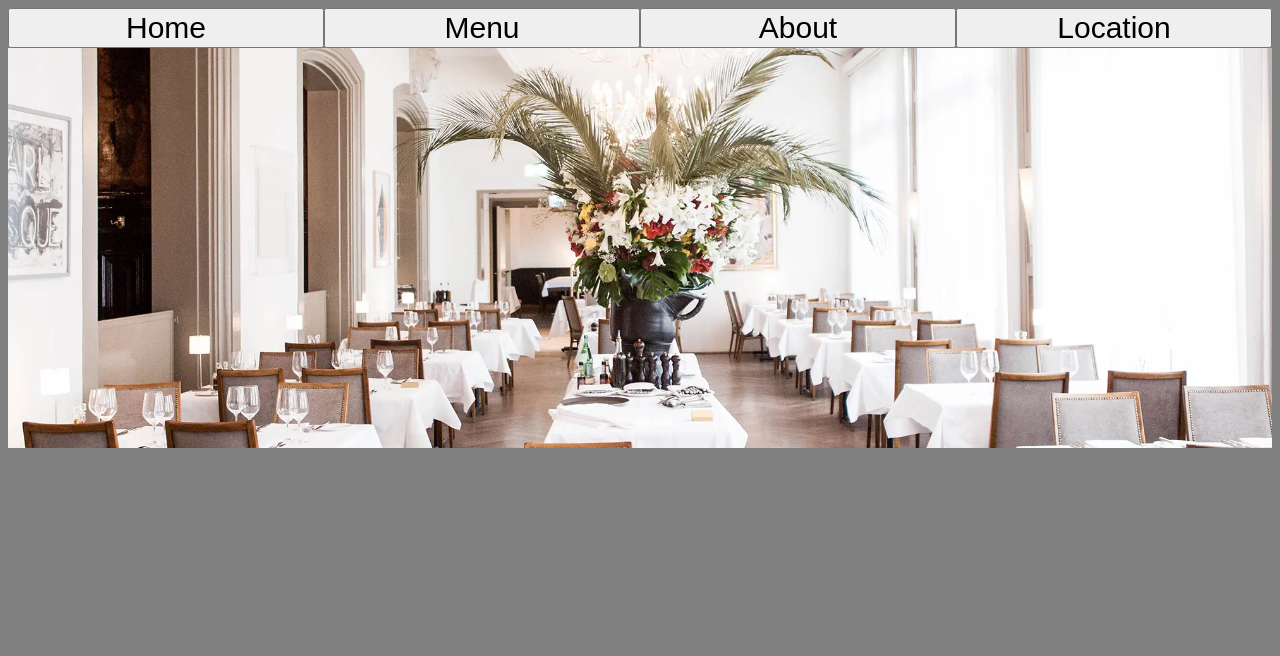
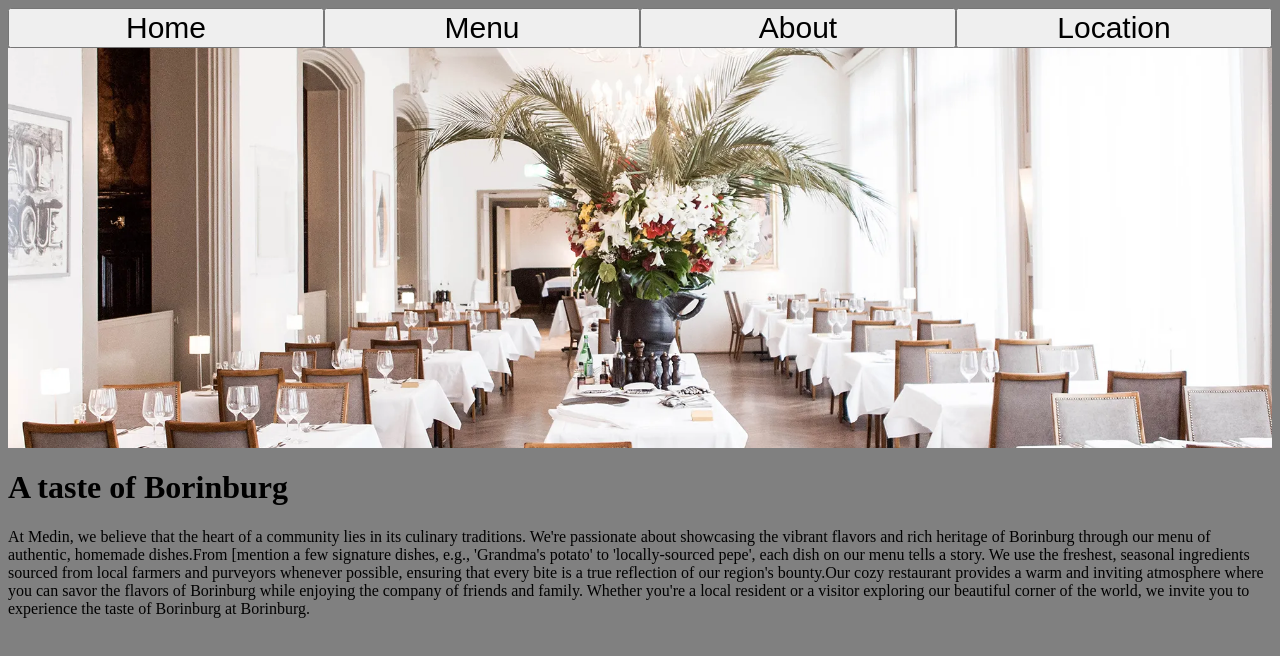
Before and after one commit to seanat0r/restaurantSite, a website built with webpack: page src/index.html in a window 1280 px wide. Built offline with nearby package versions, Linux system fonts and the light colour scheme.

Commit message:
added the home layout via js with text

```diff
--- a/src/homeModule.js
+++ b/src/homeModule.js
@@ -21,7 +21,7 @@ export default class Home {
 	createImgLayout() {
 		const imgDiv = document.querySelector("#img");
 		//checks if the div exists
-        if(!imgDiv) {
+		if (!imgDiv) {
 			return console.log(imgDiv + "doesn't exist");
 		}
 
@@ -29,6 +29,36 @@ export default class Home {
 		img.setAttribute("id", "homePicture");
 		img.alt = "Eating Hall from our Restaurant";
 		this.#imgDiv.appendChild(img);
+	}
+	createTextLayout() {
+		//checks if the div exists
+		if (!this.#homeDiv) {
+			return console.log(homeDiv + "doesn't exist");
+		}
 
+		const wrapper = document.createElement("div");
+		const h1 = document.createElement("h1");
+		const p = document.createElement("p");
+
+		wrapper.setAttribute("id", "wrapper");
+		h1.setAttribute("id", "homeTitle");
+		p.setAttribute("id", "homeText");
+
+		wrapper.append(h1, p);
+        this.#homeDiv.appendChild(wrapper);
+	}
+	fillText() {
+		const h1 = document.querySelector("#homeTitle");
+		const p = document.querySelector("#homeText");
+
+		//checks if the h1-element or the p-element exists
+		if (!h1 || !p) {
+			return console.log("h1 or p doesn't exist");
+		}
+		h1.textContent = "";
+		p.textContent = "";
+
+        h1.textContent = "A taste of Borinburg";
+        p.textContent = "At Medin, we believe that the heart of a community lies in its culinary traditions. We're passionate about showcasing the vibrant flavors and rich heritage of Borinburg through our menu of authentic, homemade dishes.From [mention a few signature dishes, e.g., 'Grandma's potato' to 'locally-sourced pepe', each dish on our menu tells a story. We use the freshest, seasonal ingredients sourced from local farmers and purveyors whenever possible, ensuring that every bite is a true reflection of our region's bounty.Our cozy restaurant provides a warm and inviting atmosphere where you can savor the flavors of Borinburg while enjoying the company of friends and family. Whether you're a local resident or a visitor exploring our beautiful corner of the world, we invite you to experience the taste of Borinburg at Borinburg.";
 	}
 }
--- a/src/index.html
+++ b/src/index.html
@@ -3,7 +3,7 @@
 <head>
     <meta charset="UTF-8">
     <meta name="viewport" content="width=device-width, initial-scale=1.0">
-    <title>Document</title>
+    <title>Medin</title>
 </head>
 <body>
     <header>
--- a/src/index.js
+++ b/src/index.js
@@ -1,7 +1,7 @@
 import "./style.css";
 
 import Home from "./homeModule.js";
-import About from "./aboutModule.js";
+import About from "./AboutModule.js";
 import Menu from "./MenueModule.js";
 import Location from "./LocationModule.js";
 
@@ -12,3 +12,5 @@ const location = new Location();
 
 home.createHomeLayout();
 home.createImgLayout();
+home.createTextLayout();
+home.fillText();
```
Lines whose indentation alone changed are shown as unchanged.
